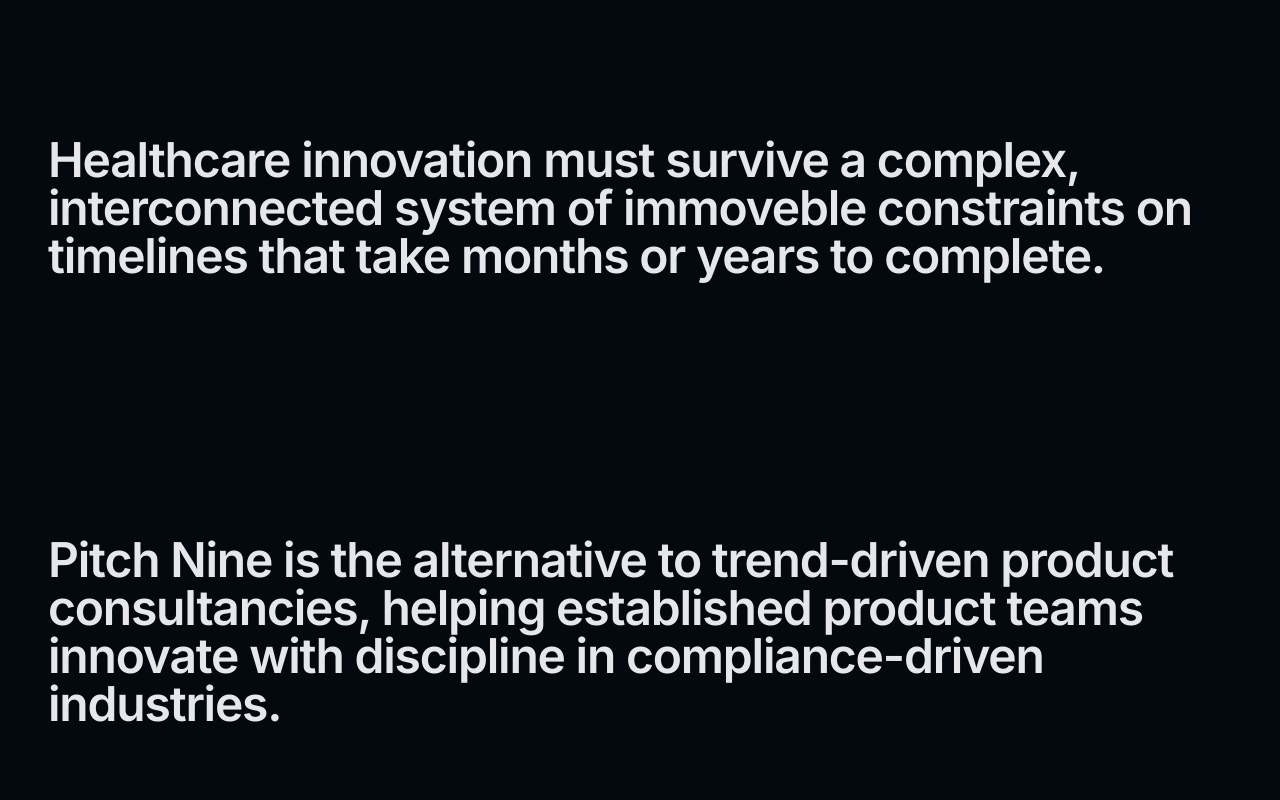
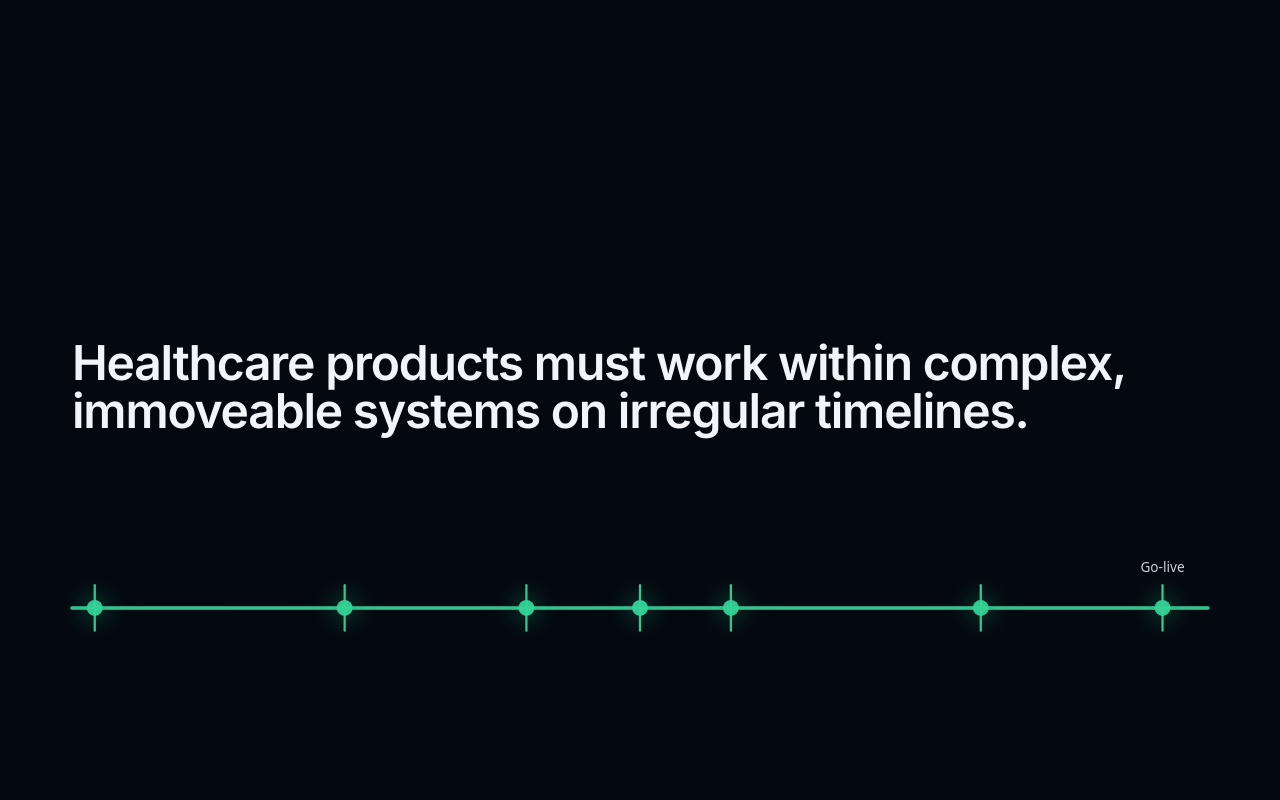
Before and after one commit to pitchnine/pitchnine, a SvelteKit app: page / in a window 1280 px wide. Shown: the part 920-1720 px from the top of the page. Built offline with nearby package versions, Linux system fonts and the light colour scheme; a web font is replaced by a local one.

Commit message:
problem section animation draft

```diff
--- /dev/null
+++ b/src/lib/components/TestTime.svelte
@@ -0,0 +1,171 @@
+<script lang="ts">
+  import { onMount } from 'svelte';
+
+  type Milestone = {
+    label: string;
+    // position along the line: 0..1 (irregular spacing = the whole point)
+    t: number;
+  };
+
+  // Example milestones (set your real ones + tune t values to match your deck)
+  const milestones: Milestone[] = [
+    { label: 'Introductions', t: 0.02 },
+    { label: 'Demos', t: 0.24 },
+    { label: 'Proposal', t: 0.40 },
+    { label: 'IT/IS Review', t: 0.50 },
+    { label: 'BAA', t: 0.58 },
+    { label: 'Implementation', t: 0.80 },
+    { label: 'Go-live', t: 0.96 }
+  ];
+
+  let sectionEl: HTMLElement;
+  let progress = 0; // 0..1
+  let prefersReducedMotion = false;
+
+  const clamp01 = (n: number) => Math.max(0, Math.min(1, n));
+
+  function updateProgress() {
+    if (!sectionEl) return;
+
+    const rect = sectionEl.getBoundingClientRect();
+    const vh = window.innerHeight;
+
+    const total = rect.height - vh;
+    const scrolled = -rect.top;
+
+    progress = total <= 0 ? 1 : clamp01(scrolled / total);
+
+    // CSS var for line fill, glow, etc.
+    sectionEl.style.setProperty('--p', String(progress));
+  }
+
+  onMount(() => {
+    prefersReducedMotion = window.matchMedia('(prefers-reduced-motion: reduce)').matches;
+
+    const onScroll = () => {
+      if (prefersReducedMotion) return;
+      requestAnimationFrame(updateProgress);
+    };
+
+    updateProgress();
+    window.addEventListener('scroll', onScroll, { passive: true });
+    window.addEventListener('resize', updateProgress);
+
+    return () => {
+      window.removeEventListener('scroll', onScroll);
+      window.removeEventListener('resize', updateProgress);
+    };
+  });
+
+  const labelWindow = 0.10;
+  const leftPad = 0;
+  const rightPad = 1000;
+</script>
+
+<section
+  bind:this={sectionEl}
+  class="relative bg-[#04090F] text-slate-100"
+  style="--p: 0;"
+>
+  <!-- Make the section tall so the animation has room -->
+
+  <!-- Scroll window -->
+  <div class="relative h-[180vh]">
+    <!-- Sticky stage: stays in view while user scrolls this window -->
+    <div class="sticky top-0 h-screen flex items-center">
+      <div class="max-w-7xl w-full px-6">
+         <h2 class="h2 px-4 mb-12 text-center md:px-0 md:text-left">
+      Healthcare products must work within complex, immoveable systems on irregular timelines.
+    </h2>
+        <div class="grid grid-cols-1 md:grid-cols-10 gap-10 items-left">
+          <!-- Timeline graphic -->
+          <div class="md:col-span-10">
+            <div>
+              <svg viewBox="0 0 1000 220" class="w-full h-auto overflow-visible">
+                <!-- Base line -->
+                <line x1={leftPad} y1="110"  x2={rightPad} y2="110" stroke="rgba(255,255,255,0.18)" stroke-width="3" stroke-linecap="round" />
+
+                <!-- Progress line (reveals as you scroll) -->
+              <line
+  x1={leftPad}
+  y1="110"
+  x2={leftPad + (rightPad - leftPad) * progress}
+  y2="110"
+  stroke="rgba(52, 211, 153, 0.9)"
+  stroke-width="3"
+  stroke-linecap="round"
+/>
+
+                <!-- Ticks -->
+
+{#each milestones as m (m.label)}
+ {@const x = leftPad + (rightPad - leftPad) * m.t}
+  {@const active = progress >= m.t}
+{@const visible = Math.abs(progress - m.t) <= labelWindow}
+
+  <g>
+    <!-- Label ABOVE tick -->
+<text
+  x={x}
+  y="78"
+  text-anchor="middle"
+  class={active ? 'tickLabel tickLabelActive' : 'tickLabel'}
+  opacity={visible ? 1 : 0}
+>
+  {m.label}
+</text>
+
+    <!-- Tick stem -->
+    <line
+      x1={x}
+      y1="90"
+      x2={x}
+      y2="130"
+      stroke={active ? 'rgba(52, 211, 153, 0.95)' : 'rgba(255,255,255,0.22)'}
+      stroke-width="2"
+      stroke-linecap="round"
+    />
+
+    <!-- Tick glow dot -->
+    <circle
+      cx={x}
+      cy="110"
+      r={active ? 7 : 5}
+      fill={active ? 'rgba(52, 211, 153, 0.95)' : 'rgba(255,255,255,0.22)'}
+      class={active ? 'glow' : ''}
+    />
+  </g>
+{/each}
+
+              </svg>
+            </div>
+          </div>
+        </div>
+      </div>
+    </div>
+  </div>
+
+  <style>
+    /* Glow effect for active milestones */
+    .glow {
+      filter: drop-shadow(0 0 10px rgba(52, 211, 153, 0.55))
+              drop-shadow(0 0 22px rgba(52, 211, 153, 0.35));
+    }
+
+    /* Active label row styling */
+    :global(.activeRow) {
+      border-color: rgba(52, 211, 153, 0.25);
+      background: rgba(52, 211, 153, 0.08);
+    }
+
+    .tickLabel {
+  font-size: 12px;
+  fill: rgba(226, 232, 240, 0.55);
+  transition: opacity 180ms ease;
+}
+
+.tickLabelActive {
+  fill: rgba(226, 232, 240, 0.9);
+}
+  </style>
+</section>
--- a/src/routes/+page.svelte
+++ b/src/routes/+page.svelte
@@ -5,6 +5,7 @@
 	import ServicesGrid from '$lib/components/ServicesGrid.svelte';
 	import Diagnostics from '$lib/components/Diagnostics.svelte';
 	import ProductLifecycleForm from '$lib/components/ProductLifecycleForm.svelte';
+	import TestTime from '$lib/components/TestTime.svelte';
 	import ProductCurveSVG from '$lib/components/ProductCurveSVG.svelte';
 	import Form from '$lib/components/Form.svelte';
 
@@ -36,9 +37,7 @@
 
 <!-- Problem: what's broken -->
  <section class="mx-auto max-w-7xl my-64 md:my-88 px-6 md:px-12">
-	<h2 class="h2 px-4 text-center md:px-0 md:text-left">
-		Healthcare innovation must survive a complex, interconnected system of immoveble constraints on timelines that take months or years to complete.
-	</h2>
+	 <TestTime/>
 
  </section>
 
```
